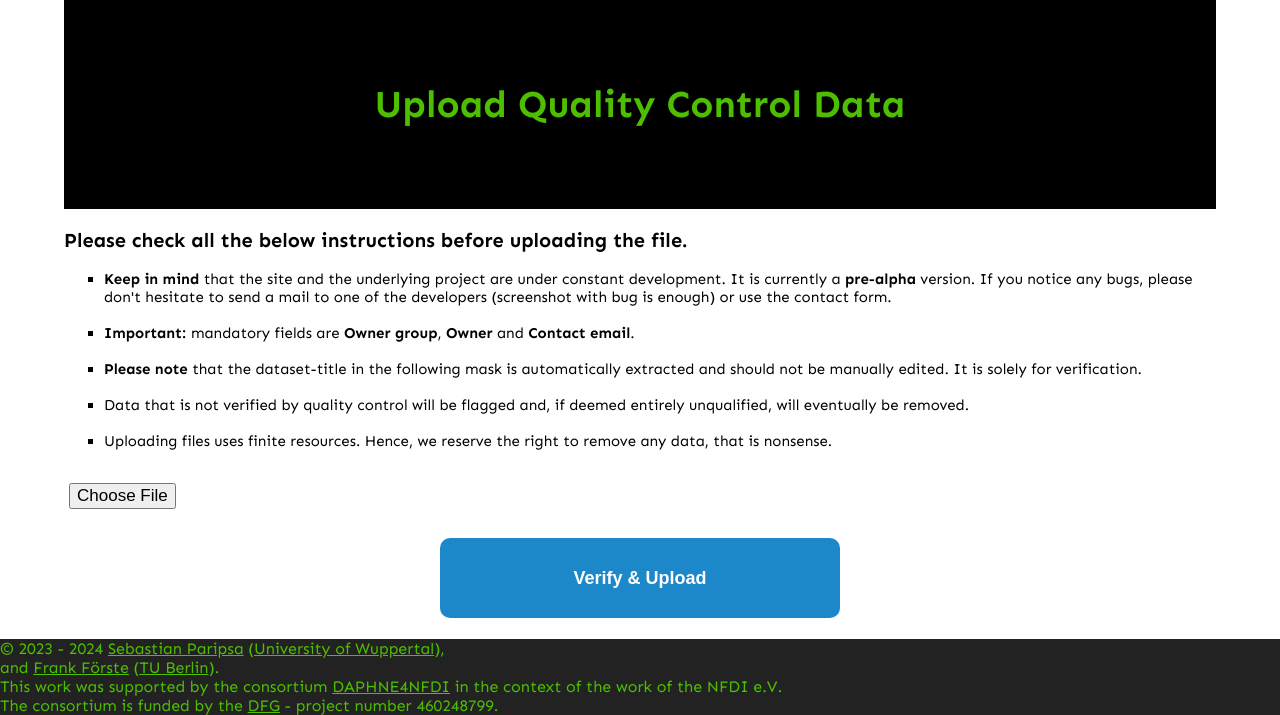
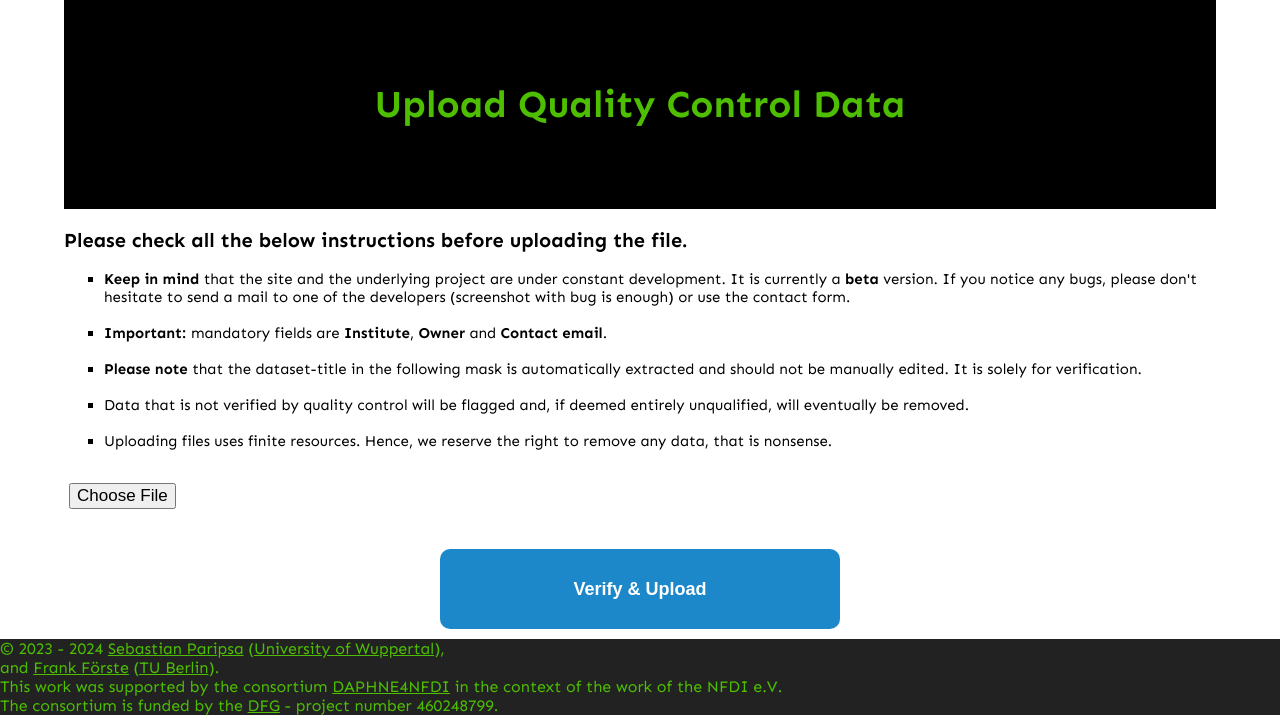
Before and after one commit to San-WierPa/xafsdb_webserver, a Django app: template xafsdb_web/templates/landing/upload.html in a window 1280 px wide. Shown: the part 108-823 px from the top of the page. Run offline with Django 4.2, Linux system fonts and the light colour scheme; the template is opened without the code that fills it, so the values that code supplies are empty.

Commit message:
name-change: xafsdb -> RefXAS + updated to beta

```diff
--- a/xafsdb_web/templates/landing/upload.html
+++ b/xafsdb_web/templates/landing/upload.html
@@ -1,8 +1,9 @@
+<!DOCTYPE html>
 {% load static %}
 
 <html lang="en">
 
-<header>
+<head>
     <meta charset="utf-8" />
     <meta name="viewport" content="width=device-width, initial-scale=1.0">
     <meta http-equiv="X-UA-Compatible" content="IE=edge">
@@ -12,10 +13,10 @@
     <link rel="shortcut icon" type="image/png" href="{% static 'img/favicon.ico' %}">
 
     {% block title %}
-        <title>xafsDB - Data File Upload Form</title>
+        <title>RefXAS - Data File Upload Form</title>
     {% endblock %}
 
-</header>
+</head>
 
 
 
@@ -34,10 +35,10 @@
             <p class="top-info" style="font-size: 20px;font-family:Sen,sans-serif;font-weight: 700;">Please check all the below instructions before uploading the file.</p>
             <ul type="square" style="font-size: 15px;font-family:Sen,sans-serif;">
               <br>
-              <li><b>Keep in mind</b> that the site and the underlying project are under constant development. It is currently a <b>pre-alpha</b> version.
+              <li><b>Keep in mind</b> that the site and the underlying project are under constant development. It is currently a <b>beta</b> version.
                 If you notice any bugs, please don't hesitate to send a mail to one of the developers (screenshot with bug is enough) or use the contact form.</li>
               <br>
-              <li><b>Important:</b> mandatory fields are <b>Owner group</b>, <b>Owner</b> and <b>Contact email</b>. </li>
+              <li><b>Important:</b> mandatory fields are <b>Institute</b>, <b>Owner</b> and <b>Contact email</b>. </li>
               <br>
               <li><b>Please note</b> that the dataset-title in the following mask is automatically extracted and should not be manually edited. It is solely for verification.</li>
               <br>
```
